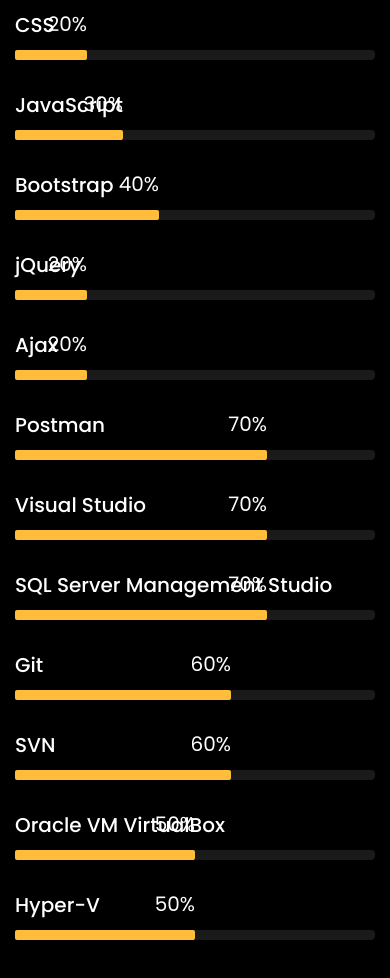
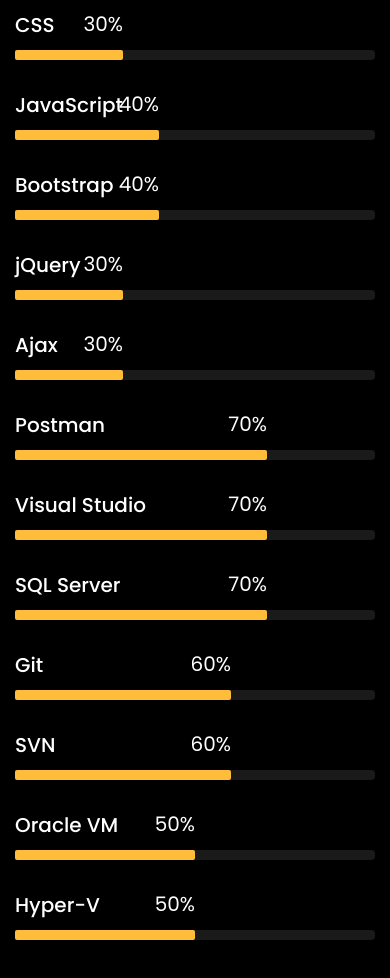
Before and after one commit to kaythimaw-tgoucst/kaythimaw-portfolio.github.io, a plain HTML site: page index.html in a window 390 px wide. Shown: the part 5940-6918 px from the top of the page. Drawn offline with Linux system fonts and the light colour scheme; files whose address does not match are found by name.

Commit message:
Commit Alignment issue for mobile site in skill % fix

```diff
--- a/index.html
+++ b/index.html
@@ -58,7 +58,7 @@
 		          		<span class="subheading">Hello!</span>
 			            <h1 class="mb-4 mt-3">I'm <span>Kay Thi Maw</span></h1>
 			            <h2 class="mb-4">A Web Developer</h2>
-			            <p><a href="./KayThiMaw_CV.pdf" class="btn btn-primary py-3 px-4">Download CV</a> </p>
+			            <p><a href="file/KayThiMaw_CV.pdf" class="btn btn-primary py-3 px-4">Download CV</a> </p>
 		            </div>
 		          </div>
 	        	</div>
@@ -321,9 +321,9 @@
 						<div class="progress-wrap ftco-animate">
 							<h3>CSS</h3>
 							<div class="progress">
-							 	<div class="progress-bar color-6" role="progressbar" aria-valuenow="20"
-							  	aria-valuemin="0" aria-valuemax="100" style="width:20%">
-							    <span>20%</span>
+							 	<div class="progress-bar color-6" role="progressbar" aria-valuenow="30"
+							  	aria-valuemin="0" aria-valuemax="100" style="width:30%">
+							    <span>30%</span>
 							  	</div>
 							</div>
 						</div>
@@ -332,9 +332,9 @@
 						<div class="progress-wrap ftco-animate">
 							<h3>JavaScript</h3>
 							<div class="progress">
-							 	<div class="progress-bar color-6" role="progressbar" aria-valuenow="30"
-							  	aria-valuemin="0" aria-valuemax="100" style="width:30%">
-							    <span>30%</span>
+							 	<div class="progress-bar color-6" role="progressbar" aria-valuenow="40"
+							  	aria-valuemin="0" aria-valuemax="100" style="width:40%">
+							    <span>40%</span>
 							  	</div>
 							</div>
 						</div>
@@ -354,9 +354,9 @@
 						<div class="progress-wrap ftco-animate">
 							<h3>jQuery</h3>
 							<div class="progress">
-							 	<div class="progress-bar color-6" role="progressbar" aria-valuenow="20"
-							  	aria-valuemin="0" aria-valuemax="100" style="width:20%">
-							    <span>20%</span>
+							 	<div class="progress-bar color-6" role="progressbar" aria-valuenow="30"
+							  	aria-valuemin="0" aria-valuemax="100" style="width:30%">
+							    <span>30%</span>
 							  	</div>
 							</div>
 						</div>
@@ -365,9 +365,9 @@
 						<div class="progress-wrap ftco-animate">
 							<h3>Ajax</h3>
 							<div class="progress">
-							 	<div class="progress-bar color-6" role="progressbar" aria-valuenow="20"
-							  	aria-valuemin="0" aria-valuemax="100" style="width:20%">
-							    <span>20%</span>
+							 	<div class="progress-bar color-6" role="progressbar" aria-valuenow="30"
+							  	aria-valuemin="0" aria-valuemax="100" style="width:30%">
+							    <span>30%</span>
 							  	</div>
 							</div>
 						</div>
@@ -396,7 +396,7 @@
 					</div>
 					<div class="col-md-6 animate-box">
 						<div class="progress-wrap ftco-animate">
-							<h3> SQL Server Management Studio</h3>
+							<h3> SQL Server</h3>
 							<div class="progress">
 							 	<div class="progress-bar color-2" role="progressbar" aria-valuenow="70"
 							  	aria-valuemin="0" aria-valuemax="100" style="width:70%">
@@ -429,7 +429,7 @@
 					</div>
 					<div class="col-md-6 animate-box">
 						<div class="progress-wrap ftco-animate">
-							<h3> Oracle VM VirtualBox</h3>
+							<h3> Oracle VM</h3>
 							<div class="progress">
 							 	<div class="progress-bar color-2" role="progressbar" aria-valuenow="50"
 							  	aria-valuemin="0" aria-valuemax="100" style="width:50%">
@@ -451,7 +451,7 @@
 					</div>
 					<div class="col-md-6 animate-box">
 						<div class="progress-wrap ftco-animate">
-							<h3> Microsoft Azure services</h3>
+							<h3> Microsoft Azure</h3>
 							<div class="progress">
 							 	<div class="progress-bar color-2" role="progressbar" aria-valuenow="70"
 							  	aria-valuemin="0" aria-valuemax="100" style="width:70%">
```
Also changed, not shown: file/qrcode.png (added).
